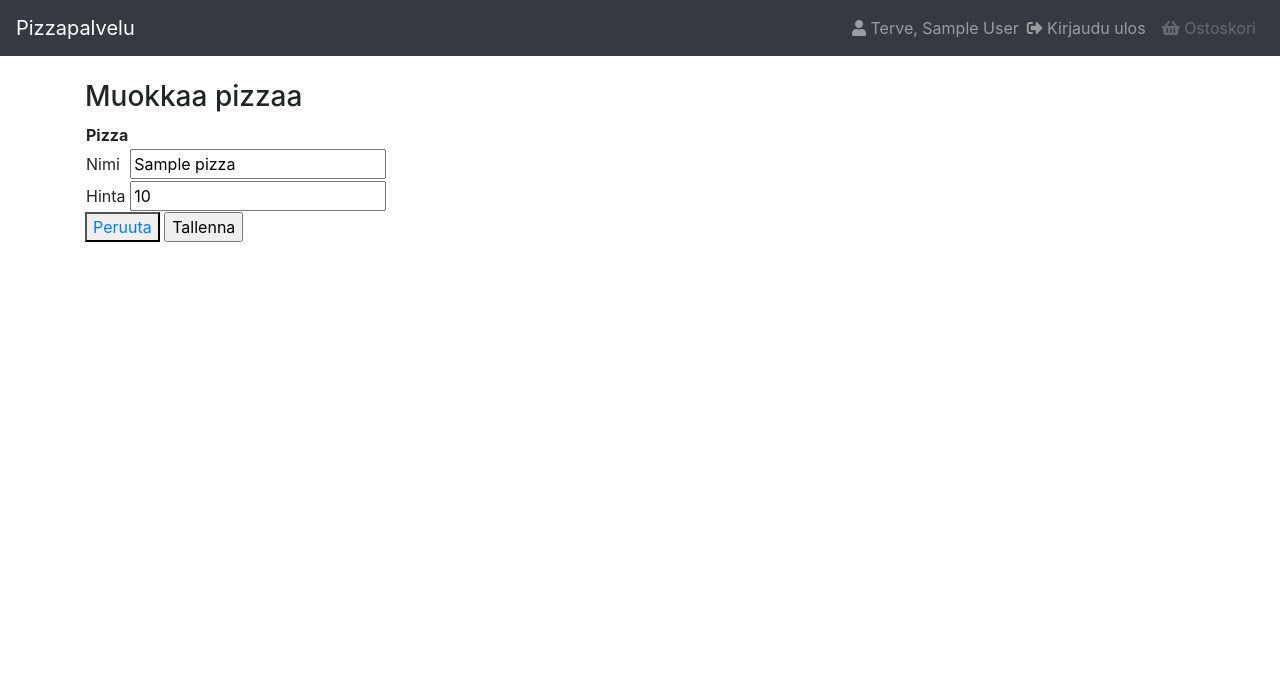
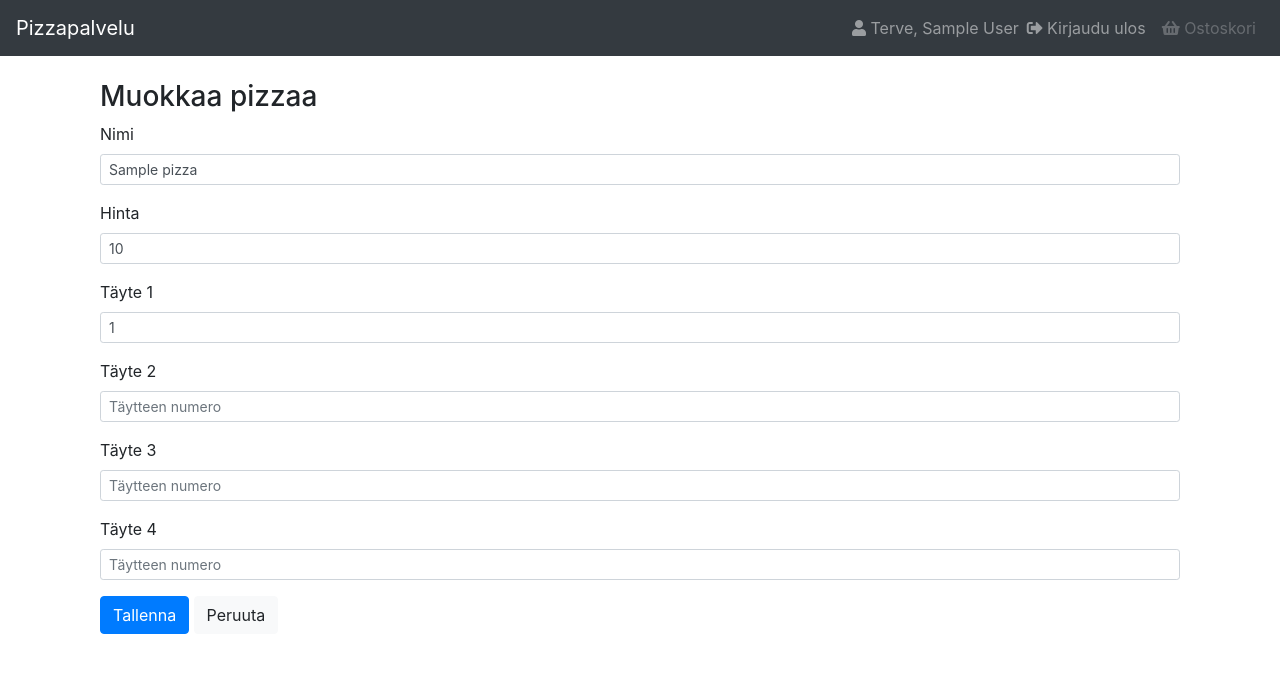
Before and after one commit to juissijohtaja/Pizzapalvelu, a Flask app: page /pizzat/1/ in a window 1280 px wide. Shown: the top 673 px of the page. Run offline with Flask 2, Linux system fonts and the light colour scheme; a user stored in the database is signed in; tables that the repository leaves empty hold one stand-in row (values such as "Sample post"); some libraries are stand-ins or nearby versions.

Commit message:
edit pizza

```diff
--- a/application/pizzas/forms.py
+++ b/application/pizzas/forms.py
@@ -13,3 +13,16 @@ class PizzasForm(FlaskForm):
 
     class Meta:
         csrf = False
+
+class PizzasEditForm(FlaskForm):
+    name = StringField('Nimi', [validators.Length(min=2)], render_kw={'class':'form-control form-control-sm'})
+    price = IntegerField('Hinta', [validators.required()], render_kw={'class':'form-control form-control-sm'})
+    infoText = {'placeholder': 'Täytteen numero', 'class':'form-control form-control-sm'}
+
+    topping1 = IntegerField('Täyte 1', [validators.required()], render_kw=infoText)
+    topping2 = IntegerField('Täyte 2', [validators.optional()], render_kw=infoText)
+    topping3 = IntegerField('Täyte 3', [validators.optional()], render_kw=infoText)
+    topping4 = IntegerField('Täyte 4', [validators.optional()], render_kw=infoText)
+
+    class Meta:
+        csrf = False
--- a/application/pizzas/views.py
+++ b/application/pizzas/views.py
@@ -1,6 +1,6 @@
 from application import app, db
 from application.pizzas.models import Pizza
-from application.pizzas.forms import PizzasForm
+from application.pizzas.forms import PizzasForm, PizzasEditForm
 from application.toppings.models import Topping
 
 
@@ -20,14 +20,33 @@ def pizzas_form():
 @login_required
 def pizzas_get_item(pizza_id):
     t = Pizza.query.get(pizza_id)
-    return render_template("pizzas/pizza.html", pizza = t)
+    return render_template("pizzas/pizza.html", pizza = t, form = PizzasEditForm())
 
 @app.route("/pizzat/<pizza_id>/", methods=["POST"])
 def pizzas_set_item(pizza_id):
 
-    t = Pizza.query.get(pizza_id)
-    t.name = request.form.get("name")
-    t.price = request.form.get("price")
+    p = Pizza.query.get(pizza_id)
+    form = PizzasEditForm(request.form)
+
+    if not form.validate():
+        return render_template("pizzas/pizza.html", pizza = p, form = form, toppings = Topping.query.all(), error = "Tarkista lomake.")
+
+    p.name = request.form.get("name")
+    p.price = request.form.get("price")
+    p.toppings = []
+
+    topping_ids = []
+    topping_ids.append(request.form.get("topping1"))
+    topping_ids.append(request.form.get("topping2"))
+    topping_ids.append(request.form.get("topping3"))
+    topping_ids.append(request.form.get("topping4"))
+
+    for id in topping_ids:
+        topping=Topping.query.get(id)
+        if topping is not None:
+            p.toppings.append(topping)
+
+    db.session().add(p)
     db.session().commit()
 
     return redirect(url_for("pizzas_index"))
@@ -49,7 +68,6 @@ def pizzas_create():
     topping_ids.append(form.topping3.data)
     topping_ids.append(form.topping4.data)
 
-    #topping_ids = [1,2,3]
     for id in topping_ids:
         topping=Topping.query.get(id)
         if topping is not None:
--- a/application/templates/pizzas/pizza.html
+++ b/application/templates/pizzas/pizza.html
@@ -2,29 +2,62 @@
 
 {% block body %}
 
-<h3>Muokkaa pizzaa</h3>
-{{ error }}
-<form method="POST" action="{{ url_for('pizzas_set_item', pizza_id=pizza.id) }}">
-  <table>
-    <tr>
-      <th>Pizza</th>
-      <th></th>
-    </tr>
-    <tr>
-      <td>Nimi</td>
-      <td>
-          <input type="text" name="name" value="{{ pizza.name }}" />
-      </td>
-    </tr>
-    <tr>
-      <td>Hinta</td>
-      <td>
-          <input type="text" name="price" value="{{ pizza.price }}" />
-      </td>
-    </tr>
-  </table>
-  <button><a href="{{ url_for('pizzas_index') }}">Peruuta</a></button>
-  <input type="submit" value="Tallenna"/>
-</form>
+
+<div class="container">
+  {% if error %}
+    <div class="alert alert-danger" role="alert">
+      {{ error }}
+    </div>
+  {% endif %}
+  <div class="row">
+    <div class="col">
+      <h3>Muokkaa pizzaa</h3>
+      <form method="POST" action="{{ url_for('pizzas_set_item', pizza_id=pizza.id) }}">
+        <div class="form-group">
+          {{ form.name.label }}
+          {{ form.name(value=pizza.name) }}
+        </div>
+        <div class="form-group">
+          {{ form.price.label }}
+          {{ form.price(value=pizza.price) }}
+        </div>
+        <div class="form-group">
+          {{ form.topping1.label }}
+          {% if pizza.toppings|length >= 1 %}
+            {{ form.topping1(value=pizza.toppings[0].id) }}
+          {% else %}
+            {{ form.topping1 }}
+          {% endif %}
+        </div>
+        <div class="form-group">
+          {{ form.topping2.label }}
+          {% if pizza.toppings|length >= 2 %}
+            {{ form.topping2(value=pizza.toppings[1].id) }}
+          {% else %}
+            {{ form.topping2 }}
+          {% endif %}
+        </div>
+        <div class="form-group">
+          {{ form.topping3.label }}
+          {% if pizza.toppings|length >= 3 %}
+            {{ form.topping3(value=pizza.toppings[2].id) }}
+          {% else %}
+            {{ form.topping3 }}
+          {% endif %}
+        </div>
+        <div class="form-group">
+          {{ form.topping4.label }}
+          {% if pizza.toppings|length >= 4 %}
+            {{ form.topping4(value=pizza.toppings[3].id) }}
+          {% else %}
+            {{ form.topping4 }}
+          {% endif %}
+        </div>
+        <button type="submit" class="btn btn-primary">Tallenna</button>
+        <a class="btn btn-light" href="{{ url_for('pizzas_index') }}" role="button">Peruuta</a>
+      </form>
+    </div>
+  </div>
+</div>
 
 {% endblock %}
```
Also changed, not shown: application/templates/pizzas/new.html (+5 -8 lines).
